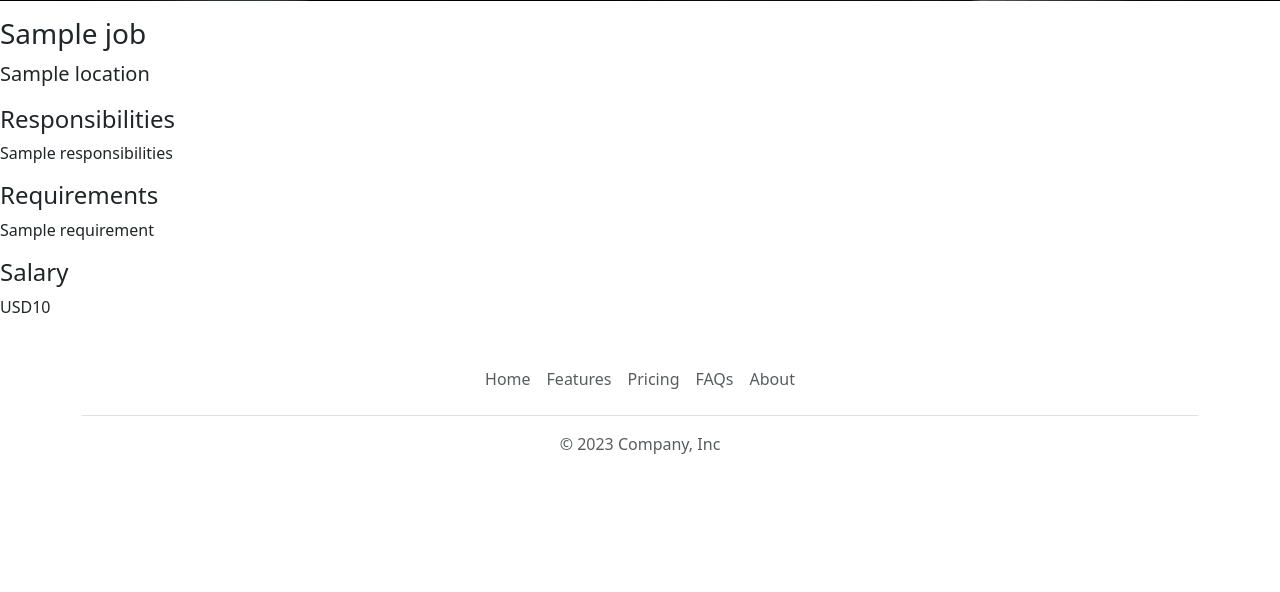
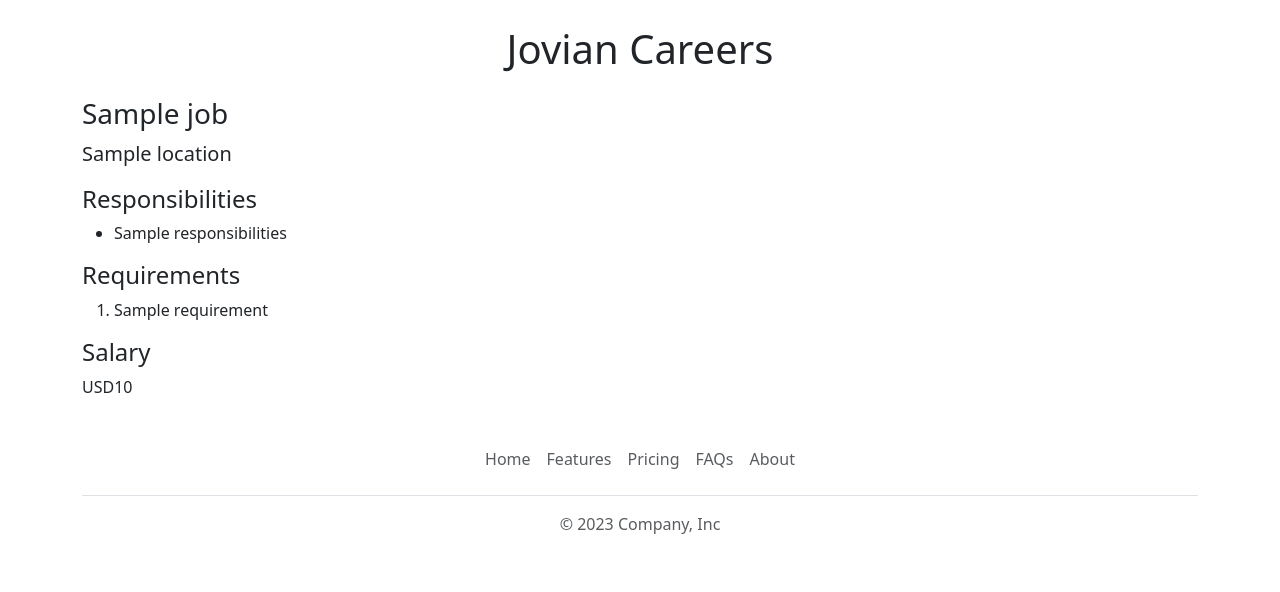
Before and after one commit to levi1230232/Jovian-careers-website-v2, a Flask app: template templates/jobpage.html in a window 1280 px wide. Shown: the part 415-1007 px from the top of the page. Before the commit the page ends 869 px from the top, so only its background shows below. Run offline with Flask 3, Linux system fonts and the light colour scheme; the template is opened without the code that fills it: most values are stand-ins (such as "Sample title", 1, 10 or a date in 2020).

Commit message:
dynamic pages for each job

```diff
--- a/templates/banner.html
+++ b/templates/banner.html
@@ -6,4 +6,4 @@
       margin-bottom: 16px
   }
 </style>
-<img class="img-fluid" id="banner" src="./static/clark-tibbs-oqStl2L5oxI-unsplash.jpg" height="320">
+<img class="img-fluid" id="banner" src="https://images.unsplash.com/photo-1504805572947-34fad45aed93?auto=format&fit=crop&q=80&w=1470&ixlib=rb-4.0.3&ixid=M3wxMjA3fDB8MHxwaG90by1wYWdlfHx8fGVufDB8fHx8fA%3D%3D" height="320">
--- a/templates/jobpage.html
+++ b/templates/jobpage.html
@@ -5,16 +5,28 @@
     {% include 'bootstrap.html' %}
   </head>
   <body>
+      {% include 'banner.html' %}
       {% include 'nav.html' %}
-      {% include 'banner.html' %}
+      <div class="container">
+          <h1 class="text-center mt-2 mb-4">Jovian Careers</h1>
           <h3 class="mb-2">{{job.title}}</h3>
           <p class="lead mt-0">{{job.location}}</p>
           <h4>Responsibilities</h4>
-      <p>{{ job.responsibilities }}</p>
+           <ul>
+                {% for line in job.get('responsibilities', '').split("\n") %}
+                    <li>{{ line }}</li>
+                {% endfor %}
+           </ul>
           <h4>Requirements</h4>
-      <p>{{job.requirement}}</p>
+          <ol>
+                {% for line in job.get('requirement', '').split("\n") %}
+                    <li>{{ line }}</li>
+                {% endfor %}
+          </ol>
+
           <h4>Salary</h4>
           <p>{{job.currency}}{{job.salary}}</p>
+      </div>
        {% include 'footer.html' %}
   </body>
 </html>
```
Also changed, not shown: static/assets/img/clark-tibbs-oqStl2L5oxI-unsplash.jpg (deleted), static/clark-tibbs-oqStl2L5oxI-unsplash.jpg (deleted). Lines whose indentation alone changed are shown as unchanged.
